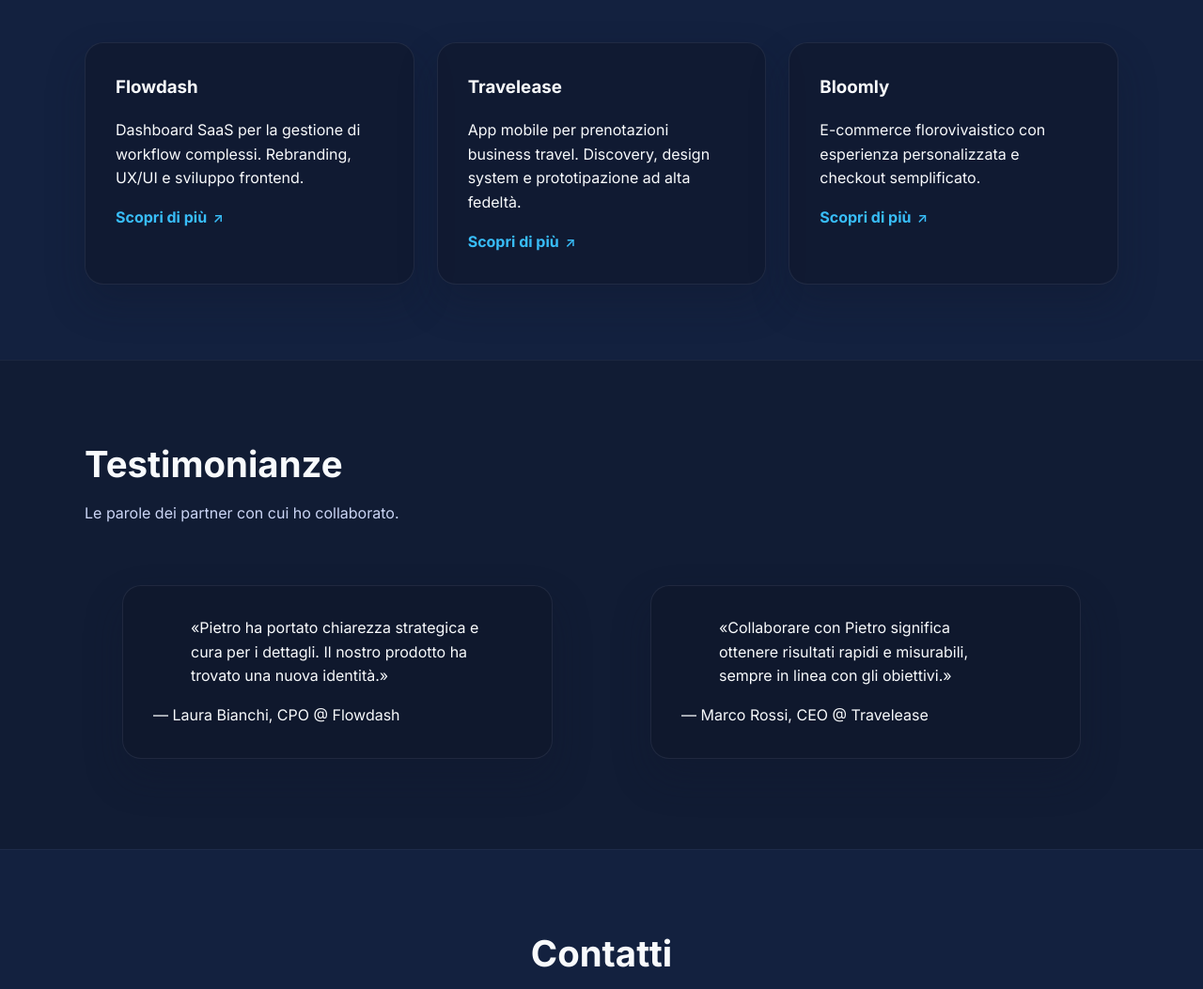
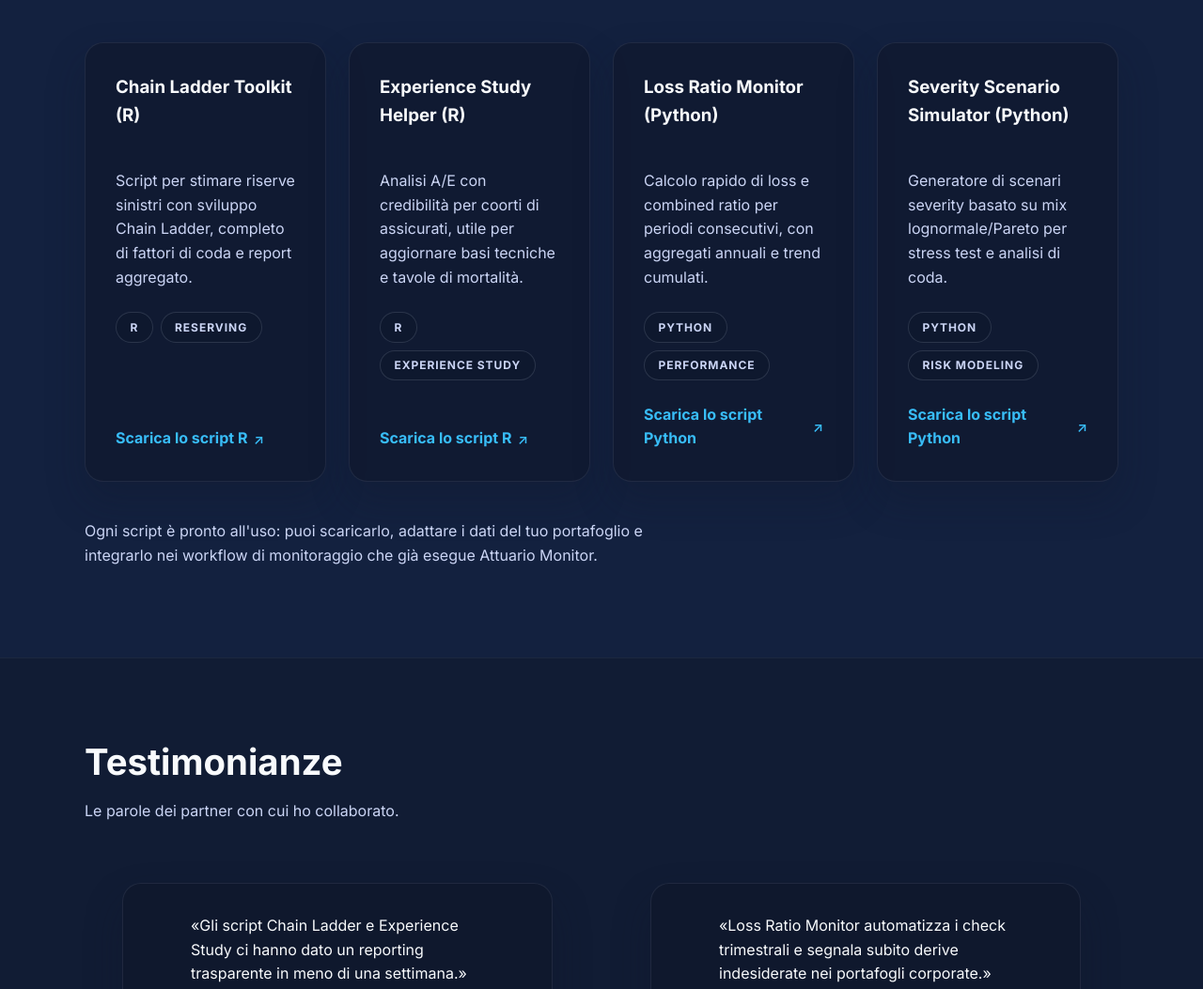
Before and after one commit to pietroscik/attuario-monitor, a website: page public/index.html in a window 1280 px wide. Shown: the part 1962-3015 px from the top of the page at 94% size. Drawn offline with Linux system fonts and the light colour scheme.

Commit message:
Align projects with R/Python scripts and assets

```diff
--- a/public/index.html
+++ b/public/index.html
@@ -118,31 +118,59 @@
             <p>Una selezione di lavori recenti.</p>
           </div>
           <div class="projects-grid">
-            <article class="card">
-              <h3>Flowdash</h3>
+            <article class="card project-card">
+              <h3>Chain Ladder Toolkit (R)</h3>
               <p>
-                Dashboard SaaS per la gestione di workflow complessi.
-                Rebranding, UX/UI e sviluppo frontend.
+                Script per stimare riserve sinistri con sviluppo Chain Ladder,
+                completo di fattori di coda e report aggregato.
               </p>
-              <a href="#contact" class="inline-link">Scopri di più</a>
+              <ul class="tag-list">
+                <li>R</li>
+                <li>Reserving</li>
+              </ul>
+              <a href="./scripts/chain-ladder.R" class="inline-link" download>Scarica lo script R</a>
             </article>
-            <article class="card">
-              <h3>Travelease</h3>
+            <article class="card project-card">
+              <h3>Experience Study Helper (R)</h3>
               <p>
-                App mobile per prenotazioni business travel. Discovery, design
-                system e prototipazione ad alta fedeltà.
+                Analisi A/E con credibilità per coorti di assicurati, utile per
+                aggiornare basi tecniche e tavole di mortalità.
               </p>
-              <a href="#contact" class="inline-link">Scopri di più</a>
+              <ul class="tag-list">
+                <li>R</li>
+                <li>Experience Study</li>
+              </ul>
+              <a href="./scripts/experience-study.R" class="inline-link" download>Scarica lo script R</a>
             </article>
-            <article class="card">
-              <h3>Bloomly</h3>
+            <article class="card project-card">
+              <h3>Loss Ratio Monitor (Python)</h3>
               <p>
-                E-commerce florovivaistico con esperienza personalizzata e
-                checkout semplificato.
+                Calcolo rapido di loss e combined ratio per periodi consecutivi,
+                con aggregati annuali e trend cumulati.
               </p>
-              <a href="#contact" class="inline-link">Scopri di più</a>
+              <ul class="tag-list">
+                <li>Python</li>
+                <li>Performance</li>
+              </ul>
+              <a href="./scripts/loss_ratio.py" class="inline-link" download>Scarica lo script Python</a>
+            </article>
+            <article class="card project-card">
+              <h3>Severity Scenario Simulator (Python)</h3>
+              <p>
+                Generatore di scenari severity basato su mix lognormale/Pareto
+                per stress test e analisi di coda.
+              </p>
+              <ul class="tag-list">
+                <li>Python</li>
+                <li>Risk Modeling</li>
+              </ul>
+              <a href="./scripts/severity_scenario.py" class="inline-link" download>Scarica lo script Python</a>
             </article>
           </div>
+          <p class="projects-note">
+            Ogni script è pronto all'uso: puoi scaricarlo, adattare i dati del tuo portafoglio
+            e integrarlo nei workflow di monitoraggio che già esegue Attuario Monitor.
+          </p>
         </div>
       </section>
 
@@ -155,17 +183,17 @@
           <div class="testimonials-grid">
             <figure class="testimonial">
               <blockquote>
-                «Pietro ha portato chiarezza strategica e cura per i dettagli. Il
-                nostro prodotto ha trovato una nuova identità.»
+                «Gli script Chain Ladder e Experience Study ci hanno dato un reporting
+                trasparente in meno di una settimana.»
               </blockquote>
-              <figcaption>— Laura Bianchi, CPO @ Flowdash</figcaption>
+              <figcaption>— Silvia Conti, Head of Reserving @ Mutualis</figcaption>
             </figure>
             <figure class="testimonial">
               <blockquote>
-                «Collaborare con Pietro significa ottenere risultati rapidi e
-                misurabili, sempre in linea con gli obiettivi.»
+                «Loss Ratio Monitor automatizza i check trimestrali e segnala subito
+                derive indesiderate nei portafogli corporate.»
               </blockquote>
-              <figcaption>— Marco Rossi, CEO @ Travelease</figcaption>
+              <figcaption>— Andrea Verdi, CRO @ Atlas Insurance</figcaption>
             </figure>
           </div>
         </div>
--- a/public/styles.css
+++ b/public/styles.css
@@ -202,6 +202,48 @@ img {
   box-shadow: 0 20px 40px rgba(15, 23, 42, 0.3);
 }
 
+.project-card {
+  display: flex;
+  flex-direction: column;
+  gap: 1.5rem;
+}
+
+.project-card p {
+  margin: 0;
+  color: var(--color-text-muted);
+}
+
+.project-card .inline-link {
+  margin-top: auto;
+}
+
+.tag-list {
+  display: flex;
+  flex-wrap: wrap;
+  gap: 0.5rem;
+  list-style: none;
+  margin: 0;
+  padding: 0;
+}
+
+.tag-list li {
+  padding: 0.35rem 0.9rem;
+  border-radius: 999px;
+  border: 1px solid rgba(148, 163, 184, 0.2);
+  background: rgba(15, 23, 42, 0.45);
+  font-size: 0.75rem;
+  font-weight: 600;
+  letter-spacing: 0.08em;
+  text-transform: uppercase;
+  color: var(--color-text-muted);
+}
+
+.projects-note {
+  margin-top: 2.5rem;
+  color: var(--color-text-muted);
+  max-width: 620px;
+}
+
 .card h3,
 .testimonial blockquote {
   margin-top: 0;
```
Also changed, not shown: README.md, 5 other files.
